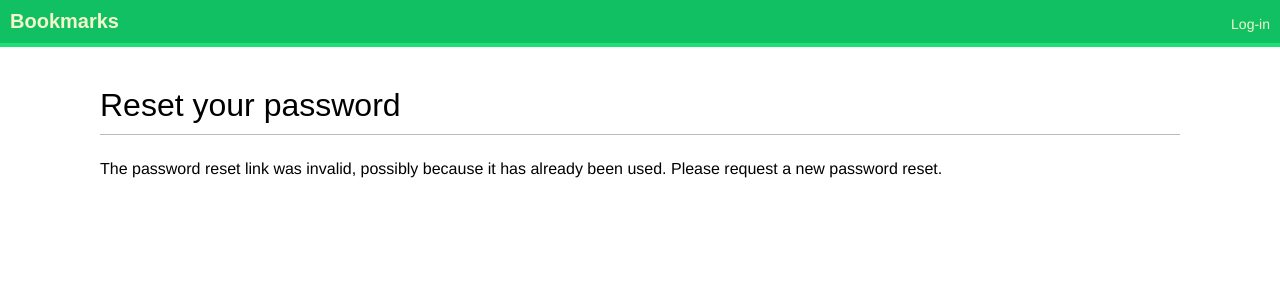
After one commit to MuhammadAnwarBadat/Social-Website, a Django app: page /account/password-reset/confirm/1/1/ in a window 1280 px wide. The commit adds this page. Shown: the top 300 px of the page. Run offline with Django 5.2, Linux system fonts and the light colour scheme; some web fonts are replaced.

Commit message:
Django authentication framework has been implemented

```diff
--- a/account/templates/registration/login.html
+++ b/account/templates/registration/login.html
@@ -18,5 +18,8 @@
             <input type="hidden" name="next" value="{{ next }}" />
             <p><input type="submit" value="Log-in"></p>
         </form>
+        <p>
+            <a href="{% url "password_reset" %}">Forgotten your password?</a>
+        </p>
     </div>
 {% endblock %}
--- /dev/null
+++ b/account/templates/registration/password_change_done.html
@@ -0,0 +1,6 @@
+{% extends "base.html" %}
+{% block title %}Password changed{% endblock %}
+{% block content %}
+<h1>Password changed</h1>
+<p>Your password has been successfully changed.</p>
+{% endblock %}
--- /dev/null
+++ b/account/templates/registration/password_reset_confirm.html
@@ -0,0 +1,17 @@
+{% extends "base.html" %}
+
+{% block title %}Reset your password{% endblock %}
+
+{% block content %}
+<h1>Reset your password</h1>
+{% if validlink %}
+    <p>Please enter your new password twice:</p>
+    <form action="." method="post">
+        {{ form.as_p }}
+        {% csrf_token %}
+        <p><input type="submit" value="Change my password" /></p>
+    </form>
+{% else %}
+    <p>The password reset link was invalid, possibly because it has already been used. Please request a new password reset.</p>
+{% endif %}
+{% endblock %}
--- a/account/urls.py
+++ b/account/urls.py
@@ -11,4 +11,10 @@ urlpatterns = [
     path('login/', auth_views.LoginView.as_view(), name='login'),
     path('logout/', auth_views.LogoutView.as_view(), name='logout'),
     path('logout-then-login/', views.logout_then_login, name='logout_then_login'),
+    path('password-change/', auth_views.PasswordChangeView.as_view(), name='password_change'),
+    path('password-change/done/', auth_views.PasswordChangeDoneView.as_view(), name='password_change_done'),
+    path('password-reset/', auth_views.PasswordResetView.as_view(), name='password_reset'),
+    path('password-reset/done/', auth_views.PasswordResetDoneView.as_view(), name='password_reset_done'),
+    path('password-reset/confirm/<uidb64>/<token>/', auth_views.PasswordResetConfirmView.as_view(), name='password_reset_confirm'),
+    path('password-reset/complete/', auth_views.PasswordResetCompleteView.as_view(), name='password_reset_complete'),
 ]
--- a/bookmarks/settings.py
+++ b/bookmarks/settings.py
@@ -16,6 +16,8 @@ from django.urls import reverse_lazy
 LOGIN_REDIRECT_URL = reverse_lazy('dashboard')
 LOGIN_URL = reverse_lazy('login')
 LOGOUT_URL = reverse_lazy('logout')
+
+EMAIL_BACKEND = 'django.core.mail.backends.console.EmailBackend'
 
 # Build paths inside the project like this: BASE_DIR / 'subdir'.
 BASE_DIR = Path(__file__).resolve().parent.parent
```
Also changed, not shown: account/templates/registration/password_change_form.html (added, +11 -0 lines), account/templates/registration/password_reset_complete.html (added, +8 -0 lines), account/templates/registration/password_reset_done.html (added, +9 -0 lines), account/templates/registration/password_reset_form.html (added, +13 -0 lines), db.sqlite3, 1 other file.
